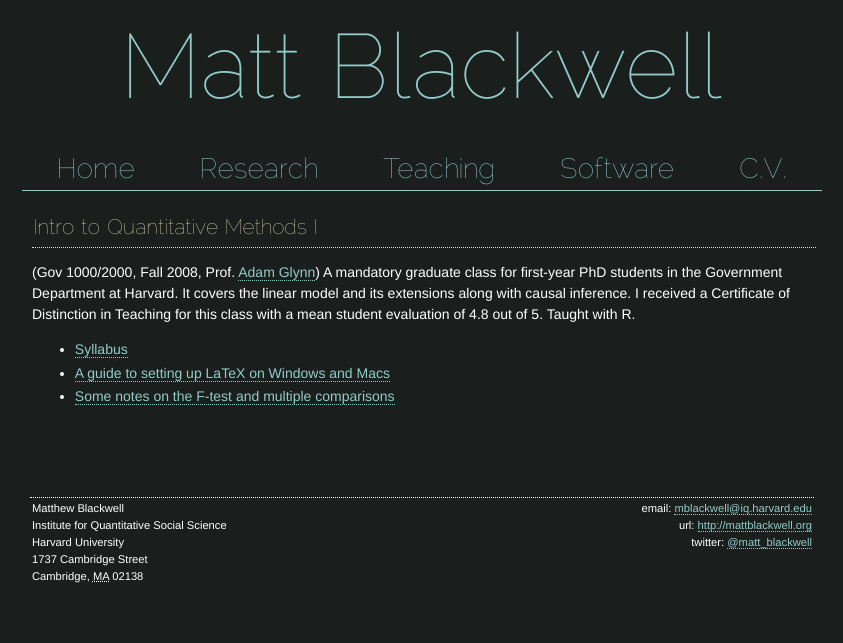
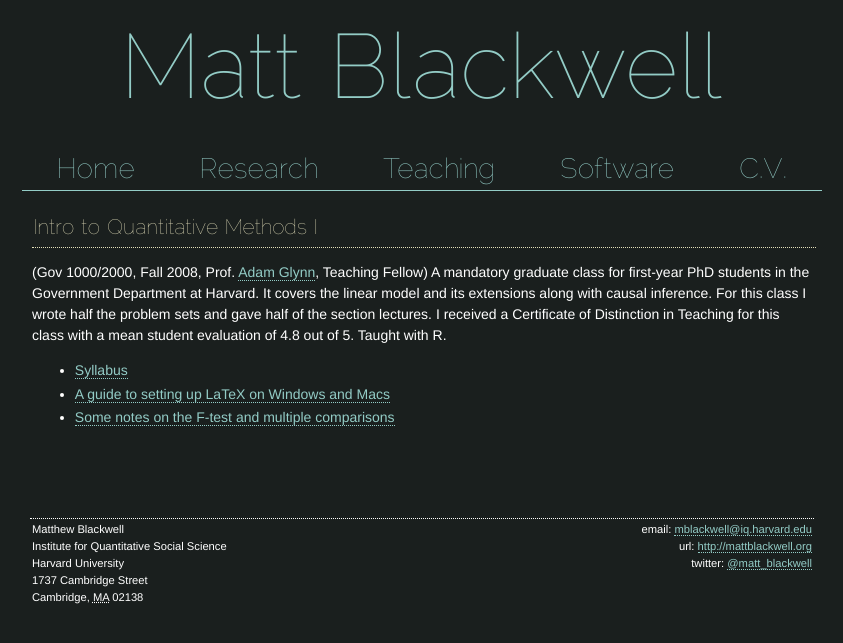
Before and after one commit to mattblackwell/mattblackwell.github.com, a Jekyll site: the page built from _posts/2011-09-01-gov2000.md, in a window 1280 px wide. Shown: the top 643 px of the page, without its empty margins (218-1061 px from the left). Built offline with Jekyll 4.4.1, drawn with Linux system fonts in a browser that asks for light colours.

Commit message:
I was a teaching fellow

```diff
--- a/_posts/2011-09-01-gov2000.md
+++ b/_posts/2011-09-01-gov2000.md
@@ -6,12 +6,13 @@
 category: teaching
 ---
 
-(Gov 1000/2000, Fall 2008, Prof. [Adam Glynn][ag]) A mandatory graduate
-class for first-year PhD students in the Government Department at
-Harvard. It covers the linear model and its extensions along with
-causal inference. I received a Certificate of Distinction in Teaching
-for this class with a mean student evaluation of 4.8 out of 5. Taught
-with R.
+(Gov 1000/2000, Fall 2008, Prof. [Adam Glynn][ag], Teaching Fellow) A
+mandatory graduate class for first-year PhD students in the Government
+Department at Harvard. It covers the linear model and its extensions
+along with causal inference. For this class I wrote half the problem
+sets and gave half of the section lectures. I received a Certificate
+of Distinction in Teaching for this class with a mean student
+evaluation of 4.8 out of 5. Taught with R.
 
 * [Syllabus][]
 * [A guide to setting up LaTeX on Windows and Macs][latex]
```
Also changed, not shown: _posts/2009-09-01-api209.md (+1 -1 lines), _posts/2009-09-02-sa46.md (+1 -1 lines), _posts/2010-02-01-gov50.md (+5 -4 lines).
